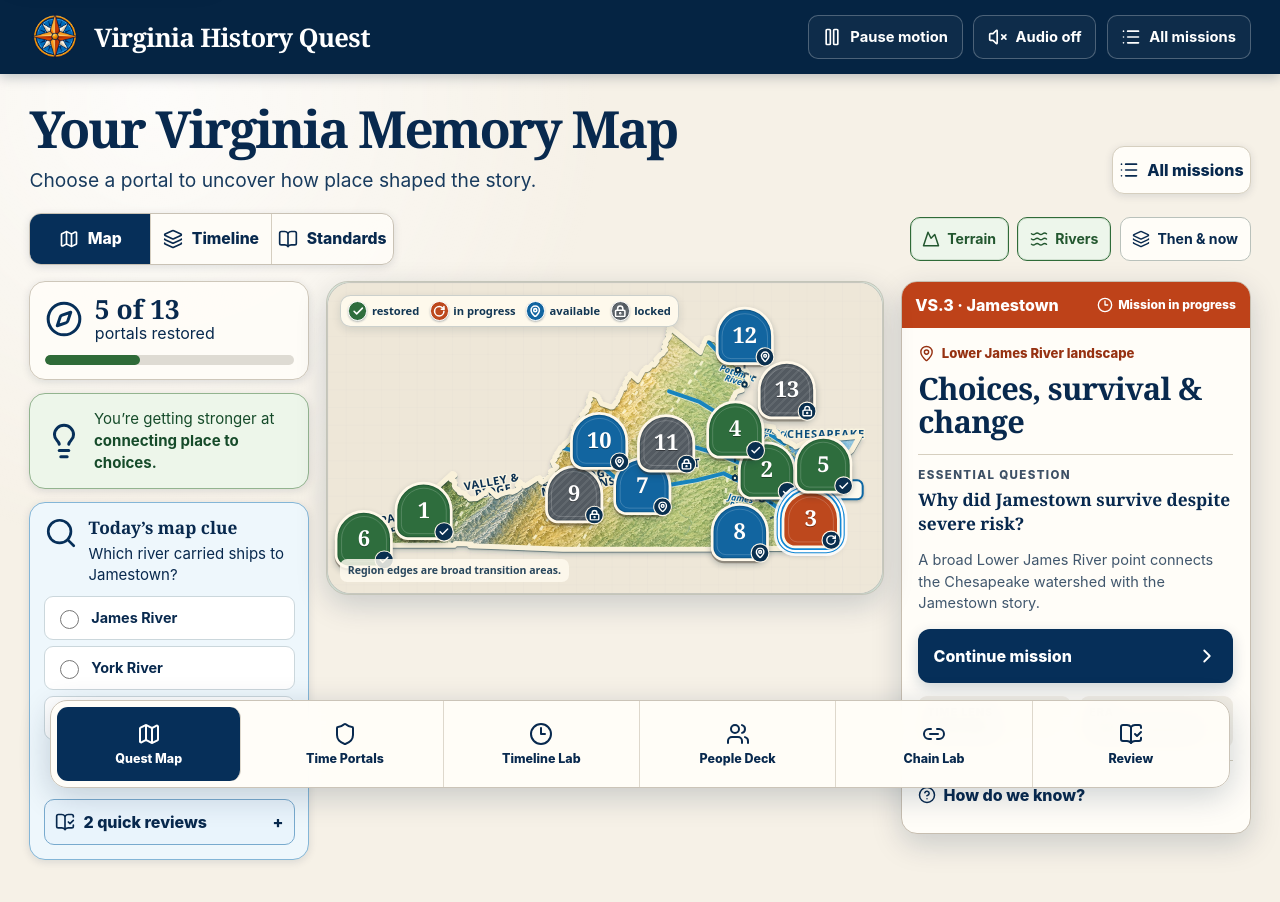
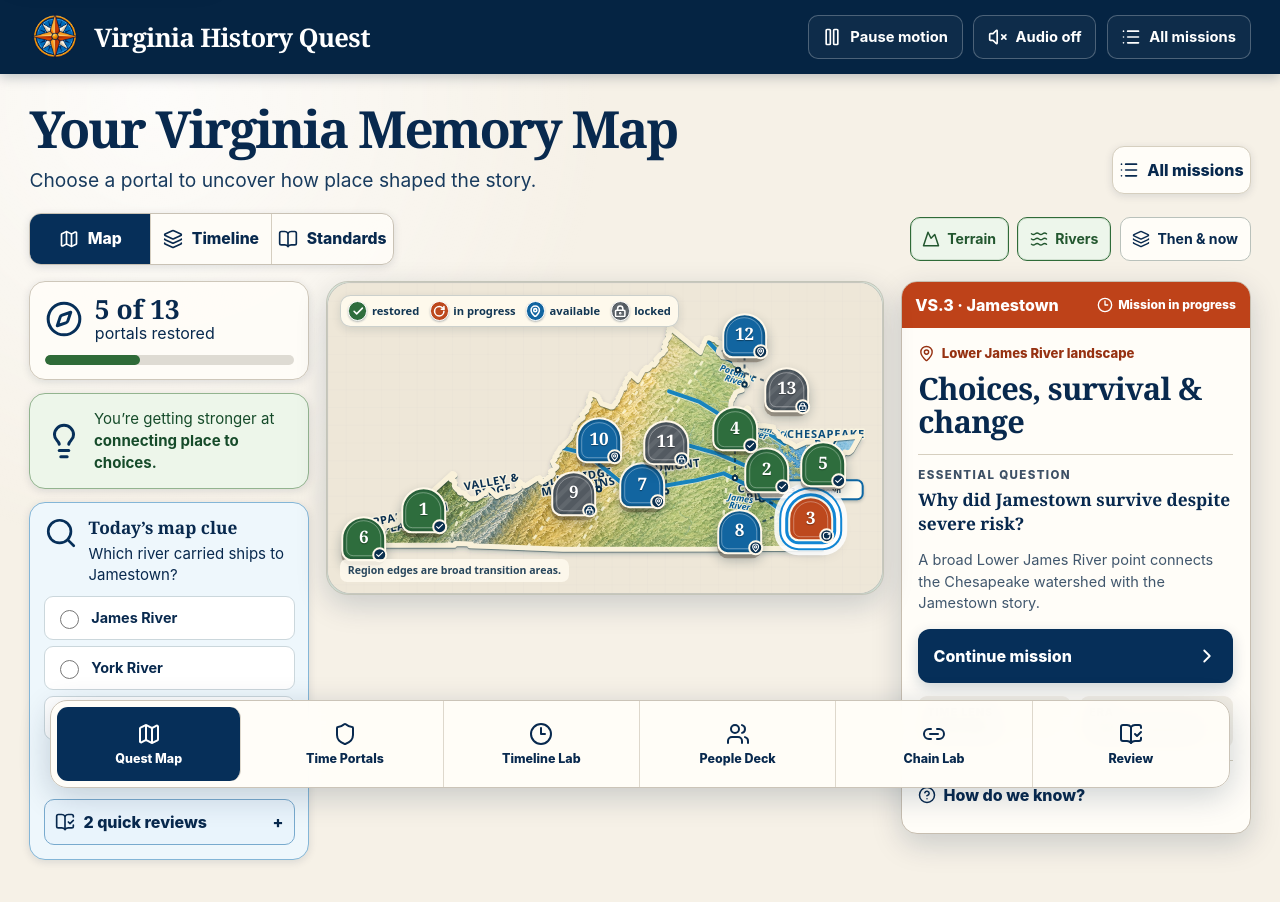
Before and after one commit to skmamidi/Virginia-History-Quest, a React (Vite) app: page / in a window 1280 px wide. Shown: the top 902 px of the page. Built offline with nearby package versions, Linux system fonts and the light colour scheme.

Commit message:
Update VirginiaMap.tsx

```diff
--- a/src/features/quest-map/VirginiaMap.tsx
+++ b/src/features/quest-map/VirginiaMap.tsx
@@ -406,7 +406,7 @@ function placePortals(
 ): PlacedPortal[] {
   const placed: PlacedPortal[] = [];
   const minimumDistance = 88;
-  const edgePadding = 56;
+  const edgePadding = 64;
 
   for (const portal of portals) {
     const anchor = projectVirginiaCoordinate(
@@ -579,6 +579,7 @@ export function VirginiaMap({
         {description}
       </p>
 
+      <div className={styles.mapCanvas}>
         <svg
           className={styles.mapSvg}
           viewBox={`0 0 ${VIEWBOX_WIDTH} ${VIEWBOX_HEIGHT}`}
@@ -798,21 +799,22 @@ export function VirginiaMap({
           </g>
         ) : null}
 
-        <g>
+        </svg>
+
+        <div className={styles.portalLayer}>
           {placedPortals.map(({ portal, center }) => {
             const status = PORTAL_STATUS[portal.displayState];
             const StatusIcon = status.Icon;
             const isSelected = portal.id === selectedId;
             return (
-              <foreignObject
+              <div
                 key={portal.id}
-                x={center.x - 52}
-                y={center.y - 52}
-                width="104"
-                height="104"
-                overflow="visible"
+                className={styles.portalControl}
+                style={{
+                  left: `${(center.x / VIEWBOX_WIDTH) * 100}%`,
+                  top: `${(center.y / VIEWBOX_HEIGHT) * 100}%`,
+                }}
               >
-                <div className={styles.portalControlWrap}>
                 <button
                   type="button"
                   className={`${styles.portalButton} ${PORTAL_STATE_CLASS[portal.displayState]} ${
@@ -831,11 +833,10 @@ export function VirginiaMap({
                   </span>
                 </button>
               </div>
-              </foreignObject>
             );
           })}
-        </g>
-      </svg>
+        </div>
+      </div>
 
       <ul className={styles.legend} aria-label="Portal status key">
         {(Object.keys(PORTAL_STATUS) as PortalDisplayState[]).map((state) => {
```
Lines whose indentation alone changed are shown as unchanged.
